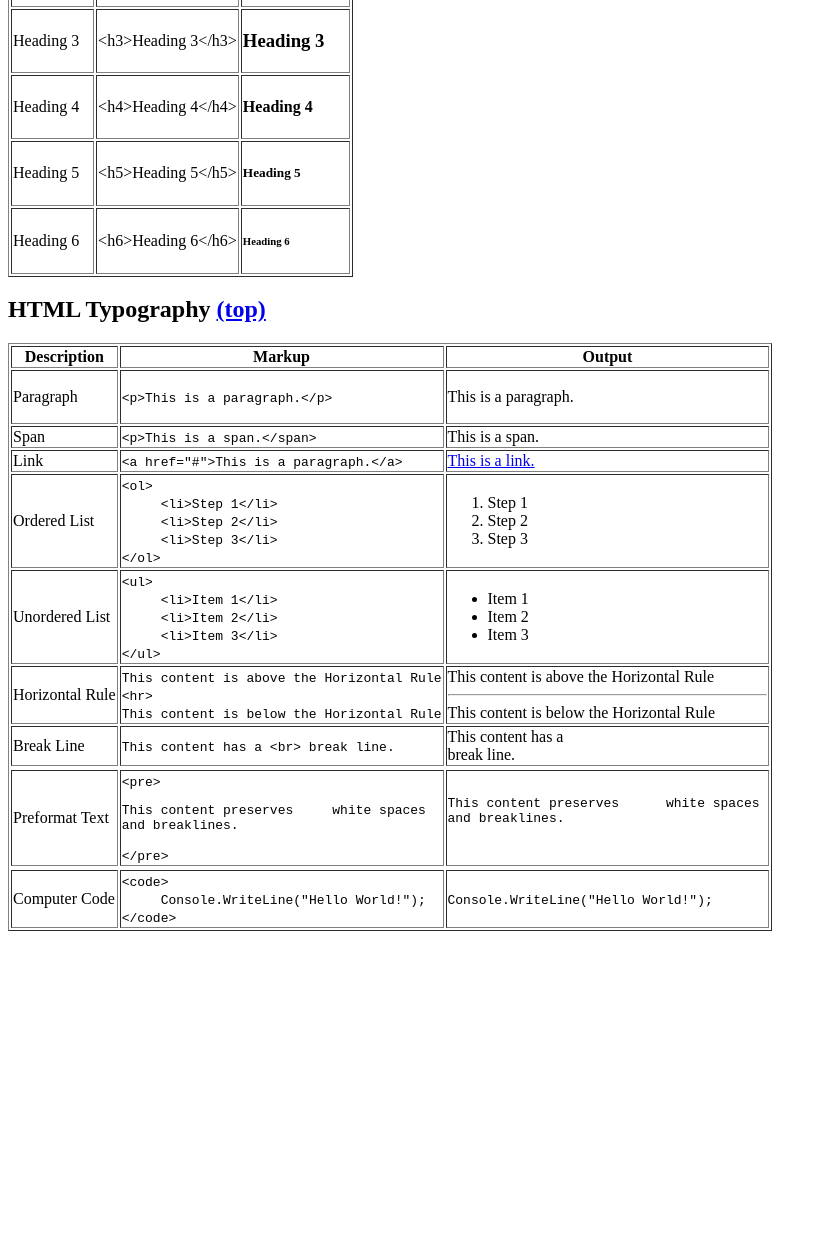
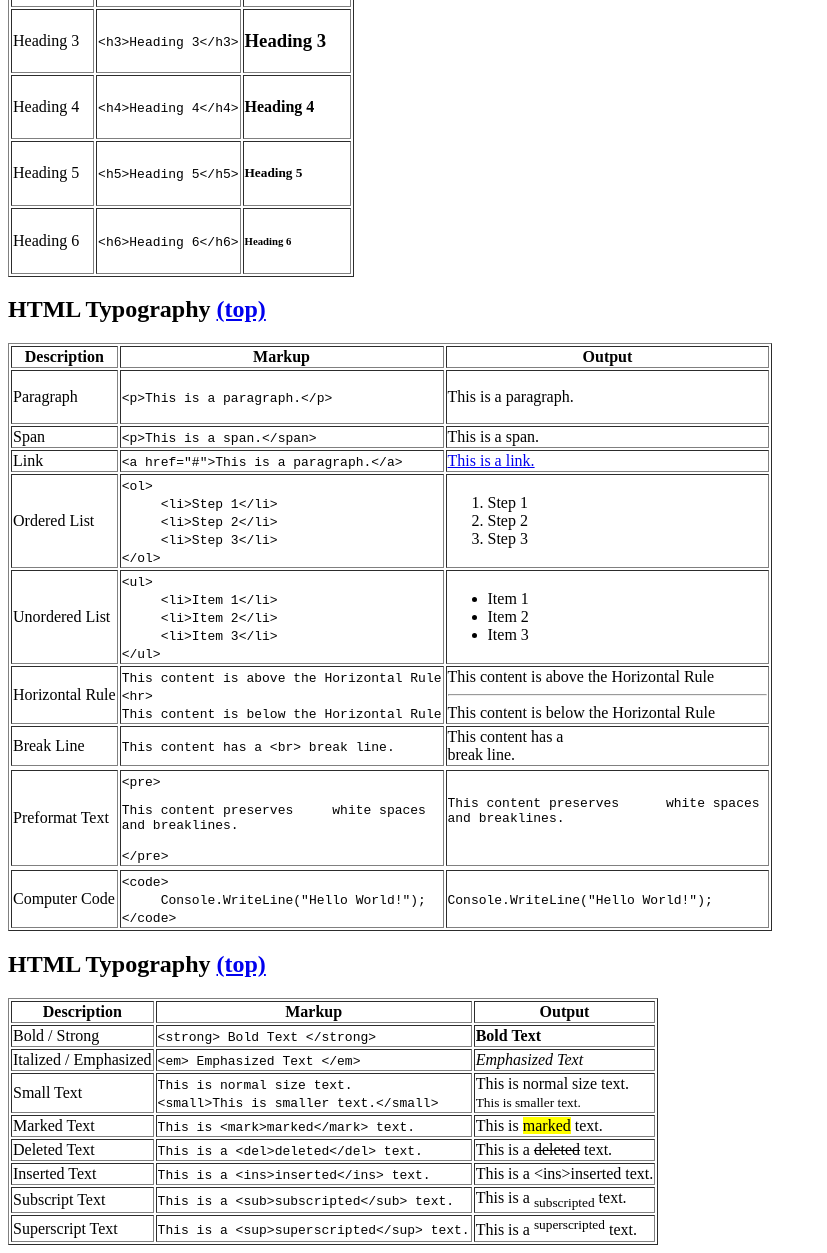
Before and after one commit to JoannaGP03/PRIN135-PRELIM-EXAM, a plain HTML site: page index.html in a window 1280 px wide. Shown: the part 418-1671 px from the top of the page, without its empty margins (0-827 px from the left). Before the commit the page ends 1357 px from the top, so only its background shows below. Drawn offline with Linux system fonts and the light colour scheme.

Commit message:
HTML Formatting

```diff
--- a/index.html
+++ b/index.html
@@ -28,32 +28,32 @@
                 <tbody>
                     <tr>
                         <td>Heading 1</td>
-                        <td>&lt;h1&gt;Heading 1&lt;/h1&gt;</td>
+                        <td><code>&lt;h1&gt;Heading 1&lt;/h1&gt;</code></td>
                         <td><h1>Heading 1</h1></td>
                     </tr>
                     <tr>
                         <td>Heading 2</td>
-                        <td>&lt;h2&gt;Heading 2&lt;/h2&gt;</td>
+                        <td><code>&lt;h2&gt;Heading 2&lt;/h2&gt;</code></td>
                         <td><h2>Heading 2</h2></td>
                     </tr>
                     <tr>
                         <td>Heading 3</td>
-                        <td>&lt;h3&gt;Heading 3&lt;/h3&gt;</td>
+                        <td><code>&lt;h3&gt;Heading 3&lt;/h3&gt;</code></td>
                         <td><h3>Heading 3</h3></td>
                     </tr>
                     <tr>
                         <td>Heading 4</td>
-                        <td>&lt;h4&gt;Heading 4&lt;/h4&gt;</td>
+                        <td><code>&lt;h4&gt;Heading 4&lt;/h4&gt;</code></td>
                         <td><h4>Heading 4</h4></td>
                     </tr>
                     <tr>
                         <td>Heading 5</td>
-                        <td>&lt;h5&gt;Heading 5&lt;/h5&gt;</td>
+                        <td><code>&lt;h5&gt;Heading 5&lt;/h5&gt;</code></td>
                         <td><h5>Heading 5</h5></td>
                     </tr>
                     <tr>
                         <td>Heading 6</td>
-                        <td>&lt;h6&gt;Heading 6&lt;/h6&gt;</td>
+                        <td><code>&lt;h6&gt;Heading 6&lt;/h6&gt;</code></td>
                         <td><h6>Heading 6</h6></td>
                     </tr>
                 </tbody>
@@ -158,5 +158,62 @@ This content preserves      white spaces <br>and breaklines.
                 </tbody>
             </table>
         </section>
+        <section id="format">
+            <h2>HTML Typography <a href="#top">(top)</a></h2>
+            <table border="1">
+                <thead>
+                    <tr>
+                        <th>Description</th>
+                        <th>Markup</th>
+                        <th>Output</th>
+                    </tr>
+                </thead>
+                <tbody>
+                    <tr>
+                        <td>Bold / Strong</td>
+                        <td><code>&lt;strong&gt; Bold Text &lt;/strong&gt;</code></td>
+                        <td><strong>Bold Text</strong></td>
+                    </tr>
+                    <tr>
+                        <td>Italized / Emphasized</td>
+                        <td><code>&lt;em&gt; Emphasized Text &lt;/em&gt;</code></td>
+                        <td><em>Emphasized Text</em></td>
+                    </tr>
+                    <tr>
+                        <td>Small Text</td>
+                        <td><code>This is normal size text. <br>
+                            &lt;small&gt;This is smaller text.&lt;/small&gt;</code></td>
+                        <td>This is normal size text. <br>
+                            <small>This is smaller text.</small>
+                        </td>
+                    </tr>
+                    <tr>
+                        <td>Marked Text</td>
+                        <td><code>This is &lt;mark&gt;marked&lt;/mark&gt; text.</code></td>
+                        <td>This is <mark>marked</mark> text.</td>
+                    </tr>
+                    <tr>
+                        <td>Deleted Text</td>
+                        <td><code>This is a &lt;del&gt;deleted&lt;/del&gt; text.</code></td>
+                        <td>This is a <del>deleted</del> text.</td>
+                    </tr>
+                    <tr>
+                        <td>Inserted Text</td>
+                        <td><code>This is a &lt;ins&gt;inserted&lt;/ins&gt; text.</code></td>
+                        <td>This is a &lt;ins>inserted</ins> text.</td>
+                    </tr>
+                    <tr>
+                        <td>Subscript Text</td>
+                        <td><code>This is a &lt;sub&gt;subscripted&lt;/sub&gt; text.</code></td>
+                        <td>This is a <sub>subscripted</sub> text.</td>
+                    </tr>
+                    <tr>
+                        <td>Superscript Text</td>
+                        <td><code>This is a &lt;sup&gt;superscripted&lt;/sup&gt; text.</code></td>
+                        <td>This is a <sup>superscripted</sup> text.</td>
+                    </tr>
+                </tbody>
+            </table>
+        </section>
     </body>
 </html>
```
